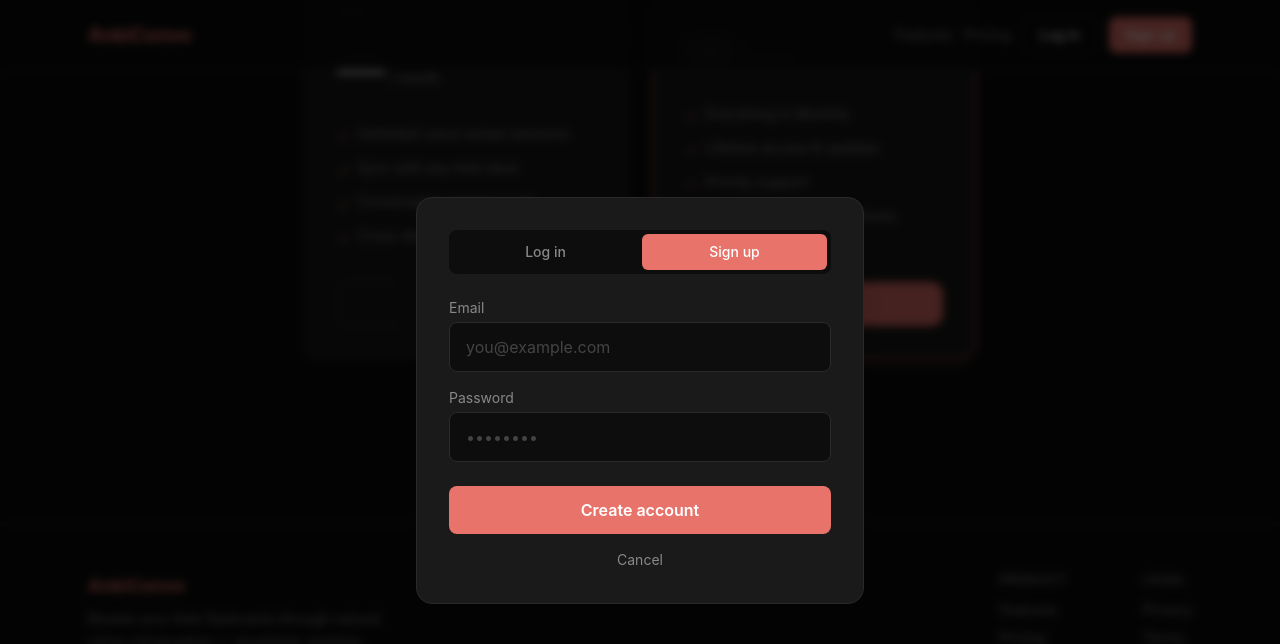
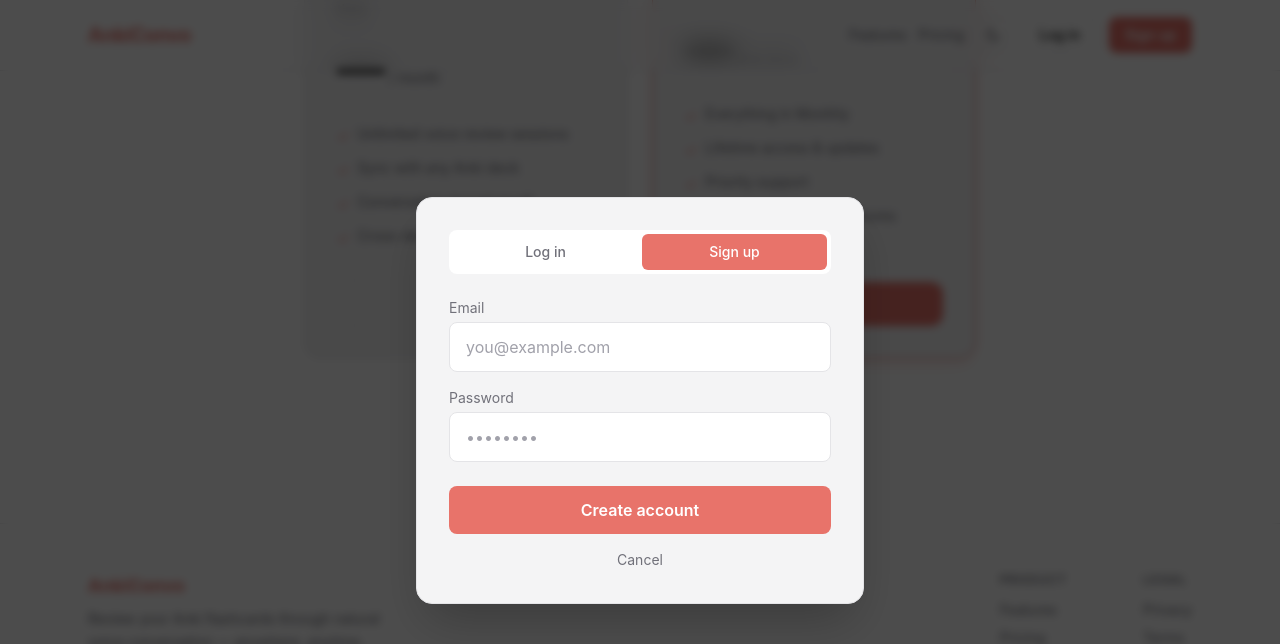
Before and after one commit to TikeDev/anki-convo, a Next.js app in the folder apps/landing/: page / in a window 1280 px wide. Both pictures are taken after a click on the button "Sign up for free". Shown: the part 2556-3200 px from the top of the page. Built offline with nearby package versions, Linux system fonts and the light colour scheme; no server answers.

Commit message:
light dark mode

```diff
--- a/apps/landing/app/globals.css
+++ b/apps/landing/app/globals.css
@@ -3,6 +3,26 @@
 @tailwind utilities;
 
 @import url('https://fonts.googleapis.com/css2?family=Inter:wght@300;400;500;600;700;800&display=swap');
+
+:root {
+  --bg: #ffffff;
+  --surface: #f4f4f5;
+  --surface-alt: #ebebeb;
+  --border: #e4e4e7;
+  --text-primary: #111111;
+  --text-muted: #71717a;
+  --placeholder: #a1a1aa;
+}
+
+.dark {
+  --bg: #0d0d0d;
+  --surface: #1a1a1a;
+  --surface-alt: #1f1f1f;
+  --border: #2a2a2a;
+  --text-primary: #f0f0f0;
+  --text-muted: #888888;
+  --placeholder: #444444;
+}
 
 * {
   box-sizing: border-box;
@@ -13,8 +33,8 @@ html {
 }
 
 body {
-  background-color: #0d0d0d;
-  color: #f0f0f0;
+  background-color: var(--bg);
+  color: var(--text-primary);
   font-family: 'Inter', system-ui, sans-serif;
   -webkit-font-smoothing: antialiased;
 }
@@ -24,10 +44,10 @@ body {
   width: 6px;
 }
 ::-webkit-scrollbar-track {
-  background: #1a1a1a;
+  background: var(--surface);
 }
 ::-webkit-scrollbar-thumb {
-  background: #2a2a2a;
+  background: var(--border);
   border-radius: 3px;
 }
 ::-webkit-scrollbar-thumb:hover {
--- a/apps/landing/app/layout.tsx
+++ b/apps/landing/app/layout.tsx
@@ -1,4 +1,5 @@
 import type { Metadata } from 'next'
+import ThemeProvider from '@/components/ThemeProvider'
 import './globals.css'
 
 export const metadata: Metadata = {
@@ -14,8 +15,10 @@ export const metadata: Metadata = {
 
 export default function RootLayout({ children }: { children: React.ReactNode }) {
   return (
-    <html lang="en">
-      <body>{children}</body>
+    <html lang="en" suppressHydrationWarning>
+      <body>
+        <ThemeProvider>{children}</ThemeProvider>
+      </body>
     </html>
   )
 }
--- a/apps/landing/components/AuthModal.tsx
+++ b/apps/landing/components/AuthModal.tsx
@@ -48,17 +48,17 @@ export default function AuthModal({ initialTab, onClose }: AuthModalProps) {
       className="fixed inset-0 z-50 flex items-center justify-center bg-black/70 backdrop-blur-sm"
       onClick={(e) => e.target === e.currentTarget && onClose()}
     >
-      <div className="w-full max-w-md rounded-2xl border border-[#2a2a2a] bg-[#1a1a1a] p-8 shadow-2xl">
+      <div className="w-full max-w-md rounded-2xl border border-border bg-surface p-8 shadow-2xl">
         {/* Tabs */}
-        <div className="mb-6 flex gap-1 rounded-lg bg-[#0d0d0d] p-1">
+        <div className="mb-6 flex gap-1 rounded-lg bg-bg p-1">
           {(['login', 'signup'] as const).map((t) => (
             <button
               key={t}
               onClick={() => { setTab(t); setError(null); setSuccess(null) }}
               className={`flex-1 rounded-md py-2 text-sm font-medium transition-colors ${
                 tab === t
-                  ? 'bg-[#E8736A] text-white'
-                  : 'text-[#888] hover:text-[#f0f0f0]'
+                  ? 'bg-salmon text-white'
+                  : 'text-text-muted hover:text-text-primary'
               }`}
             >
               {t === 'login' ? 'Log in' : 'Sign up'}
@@ -68,25 +68,25 @@ export default function AuthModal({ initialTab, onClose }: AuthModalProps) {
 
         <form onSubmit={handleSubmit} className="flex flex-col gap-4">
           <div>
-            <label className="mb-1 block text-sm text-[#888]">Email</label>
+            <label className="mb-1 block text-sm text-text-muted">Email</label>
             <input
               type="email"
               required
               value={email}
               onChange={(e) => setEmail(e.target.value)}
               placeholder="you@example.com"
-              className="w-full rounded-lg border border-[#2a2a2a] bg-[#0d0d0d] px-4 py-3 text-[#f0f0f0] placeholder-[#444] outline-none transition focus:border-[#E8736A]"
+              className="w-full rounded-lg border border-border bg-bg px-4 py-3 text-text-primary placeholder-placeholder outline-none transition focus:border-salmon"
             />
           </div>
           <div>
-            <label className="mb-1 block text-sm text-[#888]">Password</label>
+            <label className="mb-1 block text-sm text-text-muted">Password</label>
             <input
               type="password"
               required
               value={password}
               onChange={(e) => setPassword(e.target.value)}
               placeholder="••••••••"
-              className="w-full rounded-lg border border-[#2a2a2a] bg-[#0d0d0d] px-4 py-3 text-[#f0f0f0] placeholder-[#444] outline-none transition focus:border-[#E8736A]"
+              className="w-full rounded-lg border border-border bg-bg px-4 py-3 text-text-primary placeholder-placeholder outline-none transition focus:border-salmon"
             />
           </div>
 
@@ -100,7 +100,7 @@ export default function AuthModal({ initialTab, onClose }: AuthModalProps) {
           <button
             type="submit"
             disabled={loading}
-            className="mt-2 w-full rounded-lg bg-[#E8736A] py-3 font-semibold text-white transition hover:bg-[#F0948D] disabled:opacity-60"
+            className="mt-2 w-full rounded-lg bg-salmon py-3 font-semibold text-white transition hover:bg-salmon-hover disabled:opacity-60"
           >
             {loading ? 'Loading…' : tab === 'login' ? 'Log in' : 'Create account'}
           </button>
@@ -108,7 +108,7 @@ export default function AuthModal({ initialTab, onClose }: AuthModalProps) {
 
         <button
           onClick={onClose}
-          className="mt-4 w-full text-center text-sm text-[#888] hover:text-[#f0f0f0] transition"
+          className="mt-4 w-full text-center text-sm text-text-muted hover:text-text-primary transition"
         >
           Cancel
         </button>
--- a/apps/landing/components/Footer.tsx
+++ b/apps/landing/components/Footer.tsx
@@ -1,12 +1,12 @@
 export default function Footer() {
   return (
-    <footer className="border-t border-[#2a2a2a] bg-[#0d0d0d]">
+    <footer className="border-t border-border bg-bg">
       <div className="mx-auto max-w-6xl px-6 py-12">
         <div className="flex flex-col items-start gap-10 sm:flex-row sm:justify-between">
           {/* Brand */}
           <div className="max-w-xs">
-            <span className="text-lg font-bold text-[#E8736A]">AnkiConvo</span>
-            <p className="mt-2 text-sm leading-relaxed text-[#888]">
+            <span className="text-lg font-bold text-salmon">AnkiConvo</span>
+            <p className="mt-2 text-sm leading-relaxed text-text-muted">
               Review your Anki flashcards through natural voice conversation — anywhere, anytime.
             </p>
           </div>
@@ -14,22 +14,22 @@ export default function Footer() {
           {/* Links */}
           <div className="flex gap-16">
             <div>
-              <p className="mb-3 text-xs font-semibold uppercase tracking-widest text-[#888]">
+              <p className="mb-3 text-xs font-semibold uppercase tracking-widest text-text-muted">
                 Product
               </p>
               <ul className="flex flex-col gap-2 text-sm">
                 <li>
-                  <a href="#features" className="text-[#888] hover:text-[#f0f0f0] transition">
+                  <a href="#features" className="text-text-muted hover:text-text-primary transition">
                     Features
                   </a>
                 </li>
                 <li>
-                  <a href="#pricing" className="text-[#888] hover:text-[#f0f0f0] transition">
+                  <a href="#pricing" className="text-text-muted hover:text-text-primary transition">
                     Pricing
                   </a>
                 </li>
                 <li>
-                  <a href="#" className="text-[#888] hover:text-[#f0f0f0] transition">
+                  <a href="#" className="text-text-muted hover:text-text-primary transition">
                     Launch App
                   </a>
                 </li>
@@ -37,17 +37,17 @@ export default function Footer() {
             </div>
 
             <div>
-              <p className="mb-3 text-xs font-semibold uppercase tracking-widest text-[#888]">
+              <p className="mb-3 text-xs font-semibold uppercase tracking-widest text-text-muted">
                 Legal
               </p>
               <ul className="flex flex-col gap-2 text-sm">
                 <li>
-                  <a href="#" className="text-[#888] hover:text-[#f0f0f0] transition">
+                  <a href="#" className="text-text-muted hover:text-text-primary transition">
                     Privacy
                   </a>
                 </li>
                 <li>
-                  <a href="#" className="text-[#888] hover:text-[#f0f0f0] transition">
+                  <a href="#" className="text-text-muted hover:text-text-primary transition">
                     Terms
                   </a>
                 </li>
@@ -56,15 +56,15 @@ export default function Footer() {
           </div>
         </div>
 
-        <div className="mt-10 flex flex-col items-center justify-between gap-3 border-t border-[#2a2a2a] pt-8 sm:flex-row">
-          <p className="text-xs text-[#888]">
+        <div className="mt-10 flex flex-col items-center justify-between gap-3 border-t border-border pt-8 sm:flex-row">
+          <p className="text-xs text-text-muted">
             © {new Date().getFullYear()} AnkiConvo. All rights reserved.
           </p>
           <a
             href="https://github.com/TikeDev/anki-convo"
             target="_blank"
             rel="noopener noreferrer"
-            className="text-xs text-[#888] hover:text-[#f0f0f0] transition"
+            className="text-xs text-text-muted hover:text-text-primary transition"
           >
             GitHub →
           </a>
--- a/apps/landing/components/Navbar.tsx
+++ b/apps/landing/components/Navbar.tsx
@@ -2,39 +2,36 @@
 
 import { useState } from 'react'
 import AuthModal from './AuthModal'
+import ThemeToggle from './ThemeToggle'
 
 export default function Navbar() {
   const [modal, setModal] = useState<'login' | 'signup' | null>(null)
 
   return (
     <>
-      <nav className="fixed top-0 z-40 w-full border-b border-[#2a2a2a] bg-[#0d0d0d]/80 backdrop-blur-md">
+      <nav className="fixed top-0 z-40 w-full border-b border-border bg-bg/80 backdrop-blur-md">
         <div className="mx-auto flex max-w-6xl items-center justify-between px-6 py-4">
-          <span className="text-xl font-bold text-[#E8736A] tracking-tight">AnkiConvo</span>
+          <span className="text-xl font-bold text-salmon tracking-tight">AnkiConvo</span>
 
           <div className="flex items-center gap-3">
-            <a
-              href="#features"
-              className="hidden text-sm text-[#888] hover:text-[#f0f0f0] transition sm:block"
-            >
+            <a href="#features" className="hidden text-sm text-text-muted hover:text-text-primary transition sm:block">
               Features
             </a>
-            <a
-              href="#pricing"
-              className="hidden text-sm text-[#888] hover:text-[#f0f0f0] transition sm:block"
-            >
+            <a href="#pricing" className="hidden text-sm text-text-muted hover:text-text-primary transition sm:block">
               Pricing
             </a>
 
+            <ThemeToggle />
+
             <button
               onClick={() => setModal('login')}
-              className="rounded-lg border border-[#2a2a2a] px-4 py-2 text-sm font-medium text-[#f0f0f0] transition hover:border-[#E8736A] hover:text-[#E8736A]"
+              className="rounded-lg border border-border px-4 py-2 text-sm font-medium text-text-primary transition hover:border-salmon hover:text-salmon"
             >
               Log in
             </button>
             <button
               onClick={() => setModal('signup')}
-              className="rounded-lg bg-[#E8736A] px-4 py-2 text-sm font-semibold text-white transition hover:bg-[#F0948D]"
+              className="rounded-lg bg-salmon px-4 py-2 text-sm font-semibold text-white transition hover:bg-salmon-hover"
             >
               Sign up
             </button>
--- a/apps/landing/components/Pricing.tsx
+++ b/apps/landing/components/Pricing.tsx
@@ -65,8 +65,8 @@ export default function Pricing() {
     <>
       <section id="pricing" className="mx-auto max-w-6xl px-6 py-28">
         <div className="mb-16 text-center">
-          <h2 className="mb-4 text-4xl font-bold text-[#f0f0f0]">Simple Pricing</h2>
-          <p className="text-[#888]">No hidden fees. Upgrade or cancel whenever you want.</p>
+          <h2 className="mb-4 text-4xl font-bold text-text-primary">Simple Pricing</h2>
+          <p className="text-text-muted">No hidden fees. Upgrade or cancel whenever you want.</p>
         </div>
 
         <div className="grid gap-6 sm:grid-cols-2 max-w-2xl mx-auto">
@@ -75,30 +75,30 @@ export default function Pricing() {
               key={plan.id}
               className={`relative flex flex-col rounded-2xl border p-8 transition ${
                 plan.highlight
-                  ? 'border-[#E8736A] bg-[#1a1a1a] shadow-lg shadow-[#E8736A]/10'
-                  : 'border-[#2a2a2a] bg-[#1a1a1a]'
+                  ? 'border-salmon bg-surface shadow-lg shadow-salmon/10'
+                  : 'border-border bg-surface'
               }`}
             >
               {plan.badge && (
-                <span className="absolute -top-3 left-1/2 -translate-x-1/2 rounded-full bg-[#E8736A] px-4 py-0.5 text-xs font-semibold text-white">
+                <span className="absolute -top-3 left-1/2 -translate-x-1/2 rounded-full bg-salmon px-4 py-0.5 text-xs font-semibold text-white">
                   {plan.badge}
                 </span>
               )}
 
               <div className="mb-6">
-                <h3 className="mb-1 text-lg font-semibold text-[#f0f0f0]">{plan.name}</h3>
-                <p className="text-sm text-[#888]">{plan.description}</p>
+                <h3 className="mb-1 text-lg font-semibold text-text-primary">{plan.name}</h3>
+                <p className="text-sm text-text-muted">{plan.description}</p>
               </div>
 
               <div className="mb-8 flex items-end gap-1">
-                <span className="text-5xl font-extrabold text-[#f0f0f0]">{plan.price}</span>
-                <span className="mb-1 text-sm text-[#888]">{plan.period}</span>
+                <span className="text-5xl font-extrabold text-text-primary">{plan.price}</span>
+                <span className="mb-1 text-sm text-text-muted">{plan.period}</span>
               </div>
 
               <ul className="mb-8 flex flex-col gap-3">
                 {plan.features.map((feat) => (
-                  <li key={feat} className="flex items-start gap-2 text-sm text-[#888]">
-                    <span className="mt-0.5 text-[#E8736A]">✓</span>
+                  <li key={feat} className="flex items-start gap-2 text-sm text-text-muted">
+                    <span className="mt-0.5 text-salmon">✓</span>
                     {feat}
                   </li>
                 ))}
@@ -109,8 +109,8 @@ export default function Pricing() {
                 disabled={loading !== null}
                 className={`mt-auto w-full rounded-xl py-3 text-sm font-semibold transition disabled:opacity-60 ${
                   plan.highlight
-                    ? 'bg-[#E8736A] text-white hover:bg-[#F0948D]'
-                    : 'border border-[#2a2a2a] text-[#f0f0f0] hover:border-[#E8736A] hover:text-[#E8736A]'
+                    ? 'bg-salmon text-white hover:bg-salmon-hover'
+                    : 'border border-border text-text-primary hover:border-salmon hover:text-salmon'
                 }`}
               >
                 {loading === plan.id ? 'Redirecting…' : 'Get Started'}
@@ -119,12 +119,9 @@ export default function Pricing() {
           ))}
         </div>
 
-        <p className="mt-8 text-center text-sm text-[#888]">
+        <p className="mt-8 text-center text-sm text-text-muted">
           Not ready to pay?{' '}
-          <button
-            onClick={() => setShowAuth(true)}
-            className="text-[#E8736A] hover:underline"
-          >
+          <button onClick={() => setShowAuth(true)} className="text-salmon hover:underline">
             Sign up for free
           </button>{' '}
           and explore first.
--- /dev/null
+++ b/apps/landing/components/ThemeProvider.tsx
@@ -0,0 +1,41 @@
+'use client'
+
+import { createContext, useContext, useEffect, useState } from 'react'
+
+type Theme = 'light' | 'dark'
+
+const ThemeContext = createContext<{ theme: Theme; toggle: () => void }>({
+  theme: 'dark',
+  toggle: () => {},
+})
+
+export function useTheme() {
+  return useContext(ThemeContext)
+}
+
+export default function ThemeProvider({ children }: { children: React.ReactNode }) {
+  const [theme, setTheme] = useState<Theme>('dark')
+
+  useEffect(() => {
+    const stored = localStorage.getItem('theme') as Theme | null
+    const preferred = window.matchMedia('(prefers-color-scheme: dark)').matches ? 'dark' : 'light'
+    const initial = stored ?? preferred
+    setTheme(initial)
+    document.documentElement.classList.toggle('dark', initial === 'dark')
+  }, [])
+
+  function toggle() {
+    setTheme((prev) => {
+      const next = prev === 'dark' ? 'light' : 'dark'
+      localStorage.setItem('theme', next)
+      document.documentElement.classList.toggle('dark', next === 'dark')
+      return next
+    })
+  }
+
+  return (
+    <ThemeContext.Provider value={{ theme, toggle }}>
+      {children}
+    </ThemeContext.Provider>
+  )
+}
--- /dev/null
+++ b/apps/landing/components/ThemeToggle.tsx
@@ -0,0 +1,35 @@
+'use client'
+
+import { useTheme } from './ThemeProvider'
+
+export default function ThemeToggle() {
+  const { theme, toggle } = useTheme()
+
+  return (
+    <button
+      onClick={toggle}
+      aria-label="Toggle theme"
+      className="rounded-lg border border-border p-2 text-text-muted transition hover:border-salmon hover:text-salmon"
+    >
+      {theme === 'dark' ? (
+        // Sun icon
+        <svg width="16" height="16" viewBox="0 0 24 24" fill="none" stroke="currentColor" strokeWidth="2" strokeLinecap="round" strokeLinejoin="round">
+          <circle cx="12" cy="12" r="5" />
+          <line x1="12" y1="1" x2="12" y2="3" />
+          <line x1="12" y1="21" x2="12" y2="23" />
+          <line x1="4.22" y1="4.22" x2="5.64" y2="5.64" />
+          <line x1="18.36" y1="18.36" x2="19.78" y2="19.78" />
+          <line x1="1" y1="12" x2="3" y2="12" />
+          <line x1="21" y1="12" x2="23" y2="12" />
+          <line x1="4.22" y1="19.78" x2="5.64" y2="18.36" />
+          <line x1="18.36" y1="5.64" x2="19.78" y2="4.22" />
+        </svg>
+      ) : (
+        // Moon icon
+        <svg width="16" height="16" viewBox="0 0 24 24" fill="none" stroke="currentColor" strokeWidth="2" strokeLinecap="round" strokeLinejoin="round">
+          <path d="M21 12.79A9 9 0 1 1 11.21 3 7 7 0 0 0 21 12.79z" />
+        </svg>
+      )}
+    </button>
+  )
+}
--- a/apps/landing/tailwind.config.ts
+++ b/apps/landing/tailwind.config.ts
@@ -5,21 +5,24 @@ const config: Config = {
     './app/**/*.{ts,tsx}',
     './components/**/*.{ts,tsx}',
   ],
+  darkMode: 'class',
   theme: {
     extend: {
       colors: {
-        bg: '#0d0d0d',
-        surface: '#1a1a1a',
-        border: '#2a2a2a',
+        bg: 'var(--bg)',
+        surface: 'var(--surface)',
+        'surface-alt': 'var(--surface-alt)',
+        border: 'var(--border)',
         salmon: {
           DEFAULT: '#E8736A',
           hover: '#F0948D',
           dim: 'rgba(232,115,106,0.15)',
         },
         text: {
-          primary: '#f0f0f0',
-          muted: '#888888',
+          primary: 'var(--text-primary)',
+          muted: 'var(--text-muted)',
         },
+        placeholder: 'var(--placeholder)',
       },
       fontFamily: {
         sans: ['Inter', 'system-ui', 'sans-serif'],
```
Also changed, not shown: apps/landing/components/Features.tsx (+5 -5 lines), apps/landing/components/Hero.tsx (+19 -22 lines), apps/landing/components/HowItWorks.tsx (+6 -6 lines), 2 other files (tests, documents, lock files or other folders).
